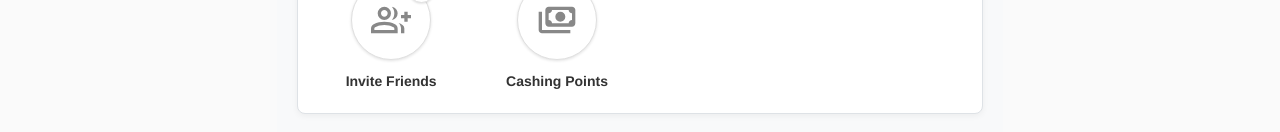
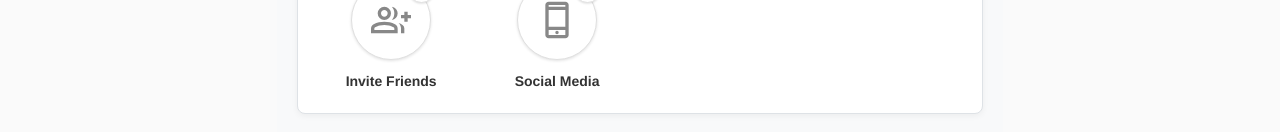
Before and after one commit to njabuloskosana/ecom, a Vue app in the folder web/frontend/: page / in a window 1280 px wide. Shown: the part 483-615 px from the top of the page. Built offline with nearby package versions, Linux system fonts and the light colour scheme; a web font is replaced by a local one.

Commit message:
Styling update

```diff
--- a/web/frontend/src/components/IconGrid.vue
+++ b/web/frontend/src/components/IconGrid.vue
@@ -23,7 +23,7 @@ import surveyIcon from "../assets/survey.svg";
 import qrScanner from "../assets/qrscanner.svg";
 import buyPoints from "../assets/buy.svg";
 import inviteFriends from "../assets/invite.svg";
-import cashPoints from "../assets/payment.svg";
+import phone from "../assets/phone.svg";
 // Your custom earn icon path
 import earnIcon from "../assets/rand_paper.png";
 
@@ -33,7 +33,7 @@ const items = ref([
   { label: "Scan QR Code", iconSrc: qrScanner, earn: "" },
   { label: "Buy Points", iconSrc: buyPoints, earn: "" },
   { label: "Invite Friends", iconSrc: inviteFriends, earn: earnIcon },
-  { label: "Cashing Points", iconSrc: cashPoints, earn: "" },
+  { label: "Social Media", iconSrc: phone, earn: earnIcon },
 ]);
 </script>
 
```
Also changed, not shown: web/frontend/src/assets/phone.svg (added).
